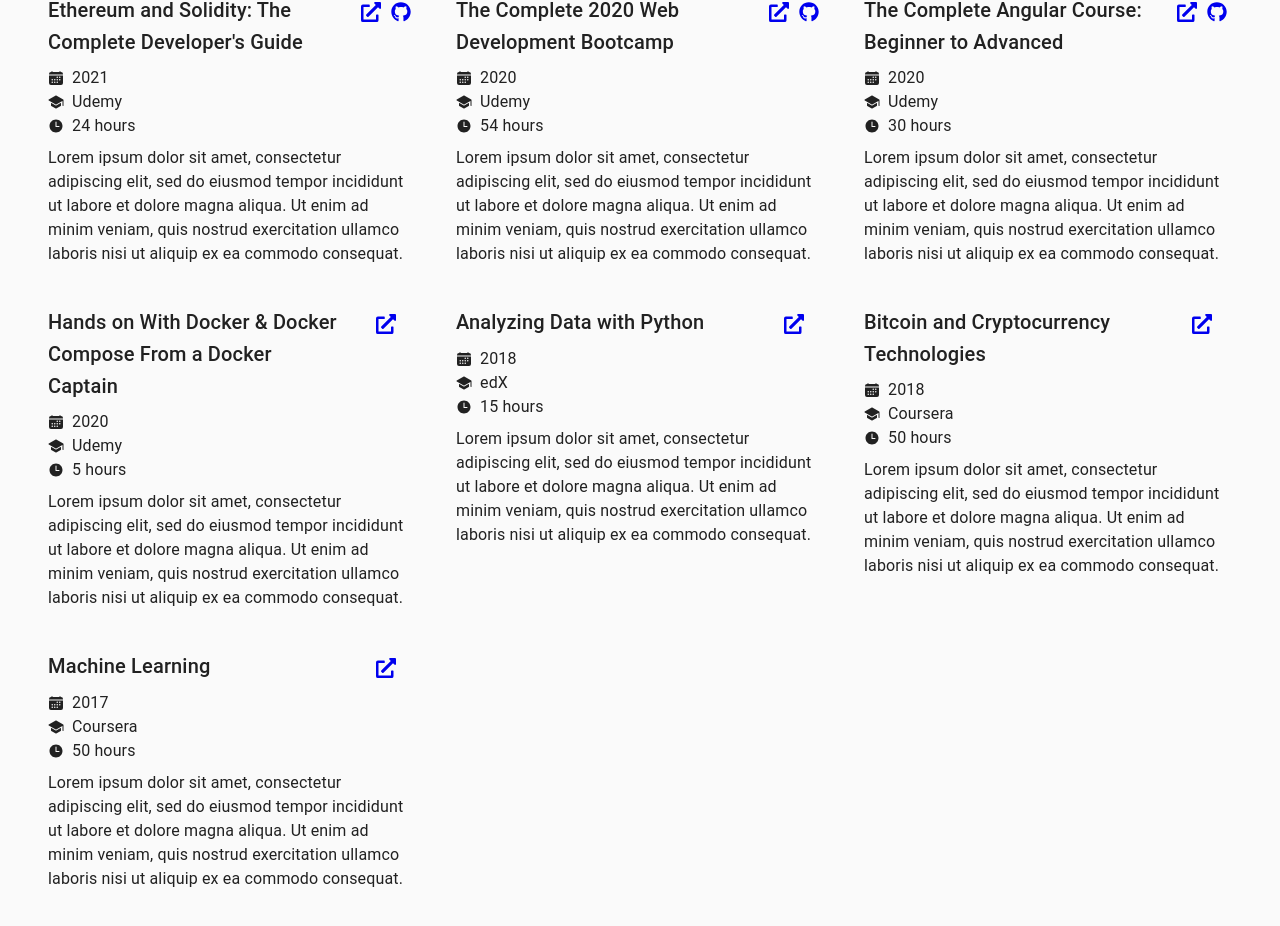
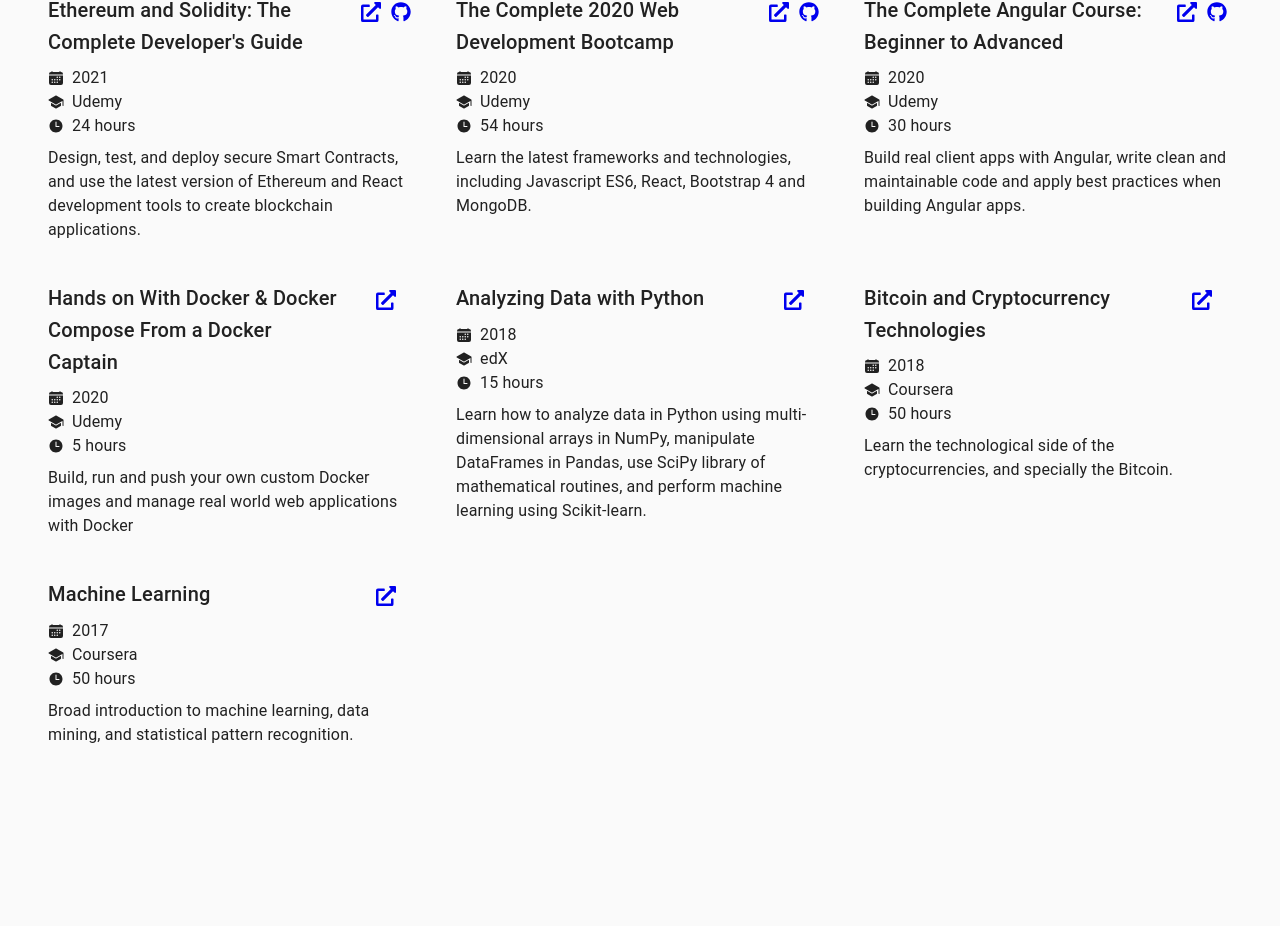
Before and after one commit to tonidalmases/tonidalmases, a React (Create React App) app: page / in a window 1280 px wide. Shown: the part 3013-3939 px from the top of the page. After the commit the page ends 3844 px from the top, so only its background shows below. Built offline with nearby package versions, Linux system fonts and the light colour scheme.

Commit message:
Courses descriptions

```diff
--- a/src/components/courses/courses-items.js
+++ b/src/components/courses/courses-items.js
@@ -4,7 +4,7 @@
     date: '2021',
     time: '24 hours',
     platform: 'Udemy',
-    description: 'Lorem ipsum dolor sit amet, consectetur adipiscing elit, sed do eiusmod tempor incididunt ut labore et dolore magna aliqua. Ut enim ad minim veniam, quis nostrud exercitation ullamco laboris nisi ut aliquip ex ea commodo consequat.',
+    description: 'Design, test, and deploy secure Smart Contracts, and use the latest version of Ethereum and React development tools to create blockchain applications.',
     link: 'https://www.udemy.com/course/ethereum-and-solidity-the-complete-developers-guide/',
     github: 'https://github.com/tonidalmases/kickstart',
   },
@@ -13,7 +13,7 @@
     date: '2020',
     time: '54 hours',
     platform: 'Udemy',
-    description: 'Lorem ipsum dolor sit amet, consectetur adipiscing elit, sed do eiusmod tempor incididunt ut labore et dolore magna aliqua. Ut enim ad minim veniam, quis nostrud exercitation ullamco laboris nisi ut aliquip ex ea commodo consequat.',
+    description: 'Learn the latest frameworks and technologies, including Javascript ES6, React, Bootstrap 4 and MongoDB.',
     link: 'https://www.udemy.com/course/the-complete-web-development-bootcamp/',
     github: 'https://github.com/tonidalmases/keeper',
   },
@@ -22,7 +22,7 @@
     date: '2020',
     time: '30 hours',
     platform: 'Udemy',
-    description: 'Lorem ipsum dolor sit amet, consectetur adipiscing elit, sed do eiusmod tempor incididunt ut labore et dolore magna aliqua. Ut enim ad minim veniam, quis nostrud exercitation ullamco laboris nisi ut aliquip ex ea commodo consequat.',
+    description: 'Build real client apps with Angular, write clean and maintainable code and apply best practices when building Angular apps.',
     link: 'https://www.udemy.com/course/the-complete-angular-master-class/',
     github: 'https://github.com/tonidalmases/e-shop',
   },
@@ -31,7 +31,7 @@
     date: '2020',
     time: '5 hours',
     platform: 'Udemy',
-    description: 'Lorem ipsum dolor sit amet, consectetur adipiscing elit, sed do eiusmod tempor incididunt ut labore et dolore magna aliqua. Ut enim ad minim veniam, quis nostrud exercitation ullamco laboris nisi ut aliquip ex ea commodo consequat.',
+    description: 'Build, run and push your own custom Docker images and manage real world web applications with Docker',
     link: 'https://www.udemy.com/course/hands-on-with-docker-and-docker-compose/',
   },
   {
@@ -39,7 +39,7 @@
     date: '2018',
     time: '15 hours',
     platform: 'edX',
-    description: 'Lorem ipsum dolor sit amet, consectetur adipiscing elit, sed do eiusmod tempor incididunt ut labore et dolore magna aliqua. Ut enim ad minim veniam, quis nostrud exercitation ullamco laboris nisi ut aliquip ex ea commodo consequat.',
+    description: 'Learn how to analyze data in Python using multi-dimensional arrays in NumPy, manipulate DataFrames in Pandas, use SciPy library of mathematical routines, and perform machine learning using Scikit-learn.',
     link: 'https://www.edx.org/course/analyzing-data-with-python',
   },
   {
@@ -47,7 +47,7 @@
     date: '2018',
     time: '50 hours',
     platform: 'Coursera',
-    description: 'Lorem ipsum dolor sit amet, consectetur adipiscing elit, sed do eiusmod tempor incididunt ut labore et dolore magna aliqua. Ut enim ad minim veniam, quis nostrud exercitation ullamco laboris nisi ut aliquip ex ea commodo consequat.',
+    description: 'Learn the technological side of the cryptocurrencies, and specially the Bitcoin.',
     link: 'https://www.coursera.org/learn/cryptocurrency',
   },
   {
@@ -55,7 +55,7 @@
     date: '2017',
     time: '50 hours',
     platform: 'Coursera',
-    description: 'Lorem ipsum dolor sit amet, consectetur adipiscing elit, sed do eiusmod tempor incididunt ut labore et dolore magna aliqua. Ut enim ad minim veniam, quis nostrud exercitation ullamco laboris nisi ut aliquip ex ea commodo consequat.',
+    description: 'Broad introduction to machine learning, data mining, and statistical pattern recognition.',
     link: 'https://www.coursera.org/learn/machine-learning',
   },
 ];
```
